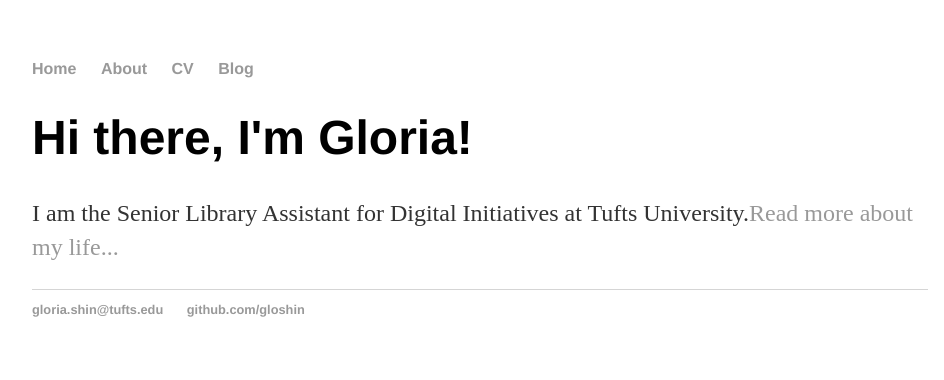
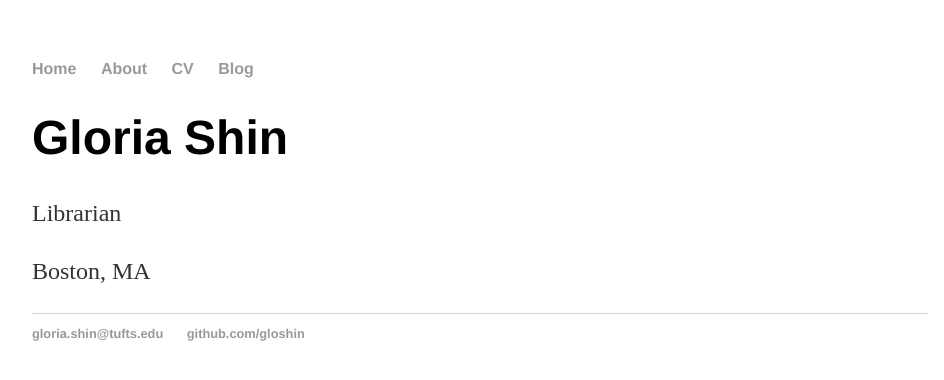
Before and after one commit to gloshin/gloriashin.github.io, a Jekyll site: the page built from index.html, in a window 1280 px wide. Shown: the top 380 px of the page, without its empty margins (160-1104 px from the left). Built offline with Jekyll 4.4.1, drawn with Linux system fonts in a browser that asks for light colours.

Commit message:
Update index.html

```diff
--- a/index.html
+++ b/index.html
@@ -3,6 +3,6 @@ layout: default
 title: Hank Quinlan, Horrible Cop
 ---
 <div class="blurb">
-	<h1>Hi there, I'm Gloria!</h1>
-	<p>I am the Senior Library Assistant for Digital Initiatives at Tufts University.<a href="/about">Read more about my life...</a></p>
-</div><!-- /.blurb -->
+	<h1>Gloria Shin</h1>
+	<p>Librarian</p>
+	<p>Boston, MA</p>
```
